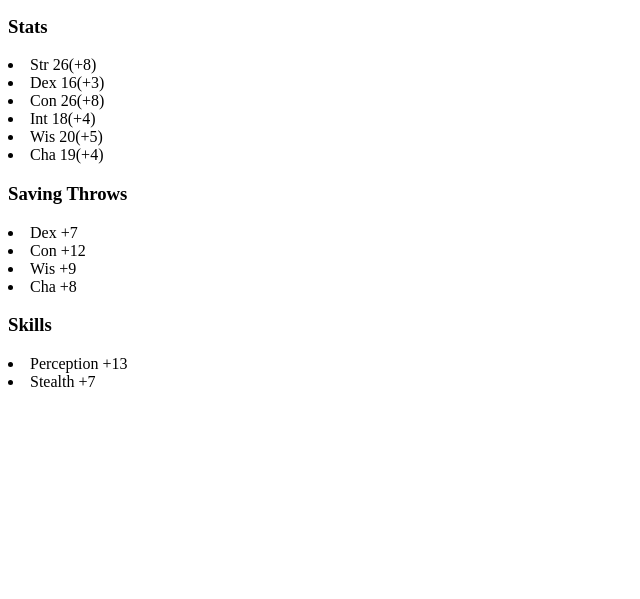
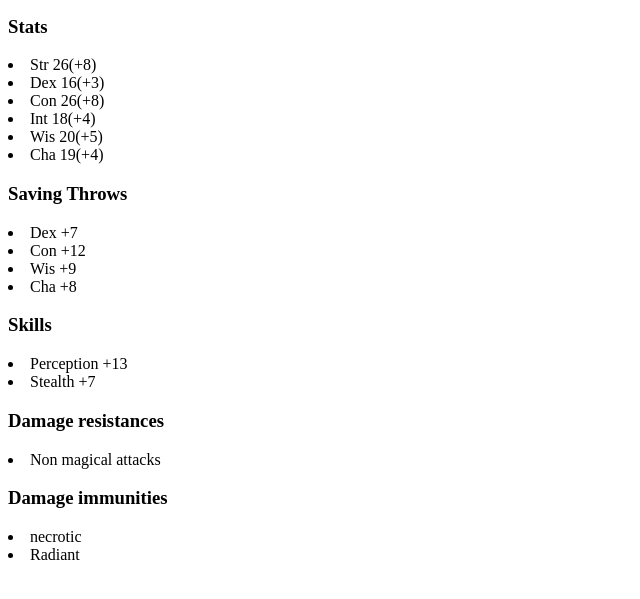
Before and after one commit to kaedinpittman05/Dungeon-and-dragons-monsters, a plain HTML site: page yinYangDragon.html in a window 1280 px wide. Shown: the part 137-736 px from the top of the page, without its empty margins (0-640 px from the left). Drawn offline with Linux system fonts and the light colour scheme.

Commit message:
added resistance and immunities to yinYangDragon

```diff
--- a/yinYangDragon.html
+++ b/yinYangDragon.html
@@ -32,6 +32,18 @@
 		<li> Perception +13</li>
 		<li> Stealth +7</li>
 
+		<h3> Damage resistances</h3>
+
+		<li> Non magical attacks</li>
+
+		<h3> Damage immunities</h3>
+
+		<li> necrotic</li>
+		<li> Radiant</li>
+
+
+
+
 
 	</body>
 </html>
```
